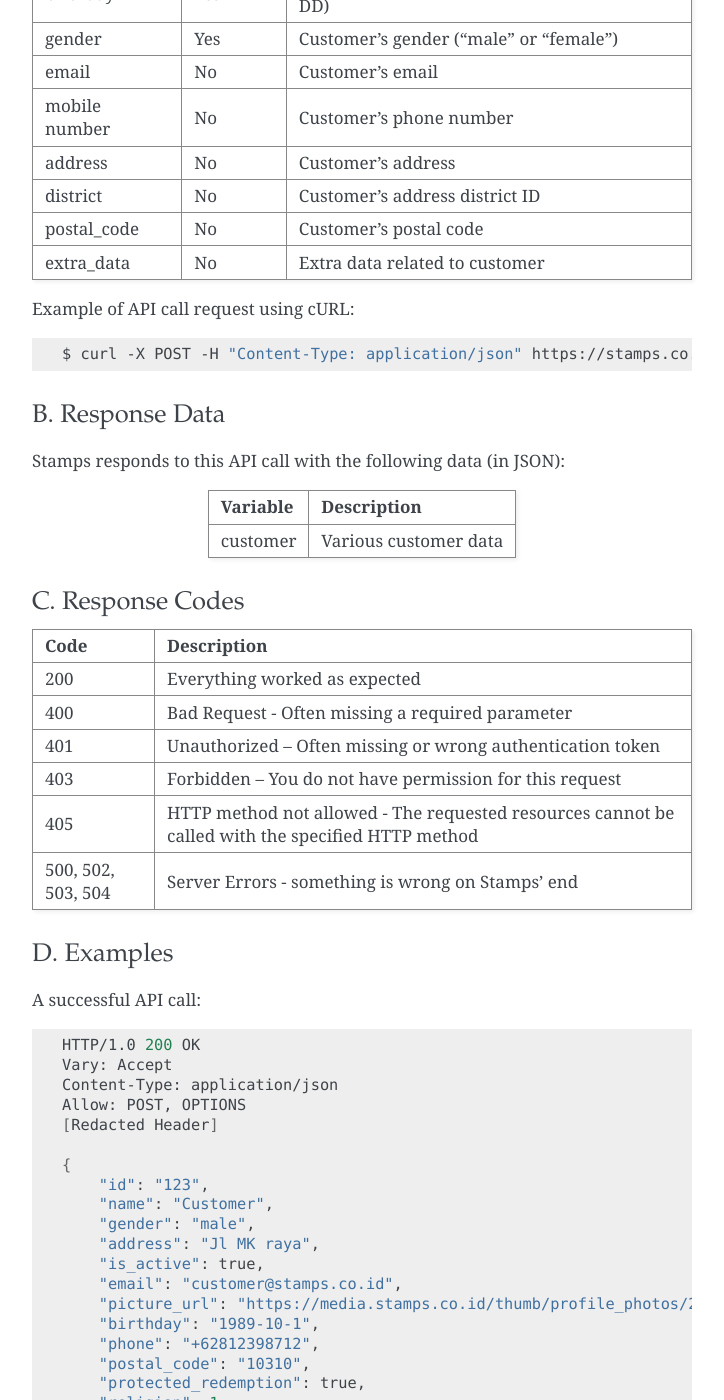
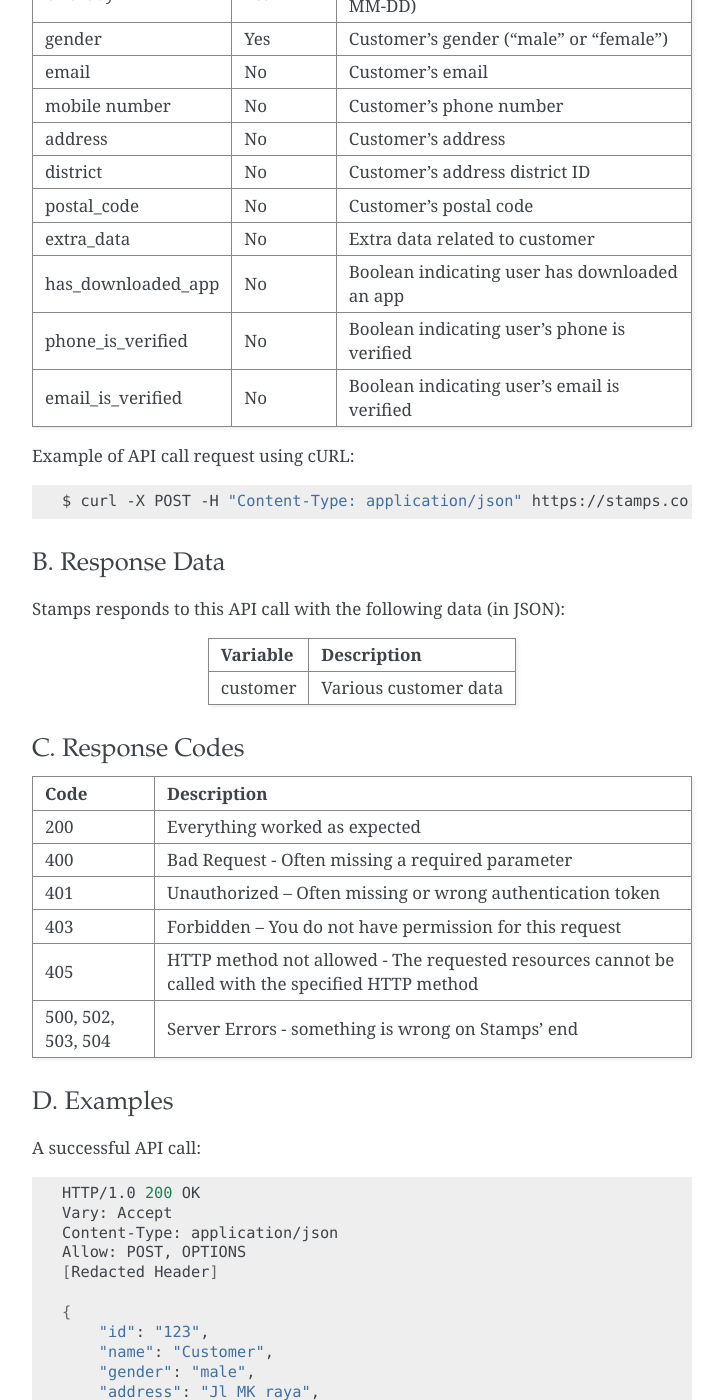
Before and after one commit to ui/stamps-api-docs, a Sphinx documentation site: the page built from source/customer_api.rst, in a window 1280 px wide and 1400 px high, scrolled down 7986 px. Shown: the whole window, without its empty margins (388-1112 px from the left). Built offline with Sphinx 7.4.7, drawn with Linux system fonts in a browser that asks for light colours.

Commit message:
update customer change profile api docs

```diff
--- a/source/customer_api.rst
+++ b/source/customer_api.rst
@@ -402,28 +402,31 @@ A. Request
 You can use this API to update your customer's profile through Point of Sales
 or other websites.
 
-============= =========== =========================
-Parameter     Required    Description
-============= =========== =========================
-user          Yes         Customer's integer primary key or Card number
-token         Yes         Authentication string
-merchant      Yes         Integer indicating merchant ID
-name          Yes         Customer's name
-birthday      Yes         Customer's birthday (with format YYYY-MM-DD)
-gender        Yes         Customer's gender ("male" or "female")
-email         No          Customer's email
-mobile number No          Customer's phone number
-address       No          Customer's address
-district      No          Customer's address district ID
-postal_code   No          Customer's postal code
-extra_data    No          Extra data related to customer
-============= =========== =========================
+==================== =========== =========================
+Parameter            Required    Description
+==================== =========== =========================
+user                 Yes         Customer's integer primary key or Card number
+token                Yes         Authentication string
+merchant             Yes         Integer indicating merchant ID
+name                 Yes         Customer's name
+birthday             Yes         Customer's birthday (with format YYYY-MM-DD)
+gender               Yes         Customer's gender ("male" or "female")
+email                No          Customer's email
+mobile number        No          Customer's phone number
+address              No          Customer's address
+district             No          Customer's address district ID
+postal_code          No          Customer's postal code
+extra_data           No          Extra data related to customer
+has_downloaded_app   No          Boolean indicating user has downloaded an app
+phone_is_verified    No          Boolean indicating user's phone is verified
+email_is_verified    No          Boolean indicating user's email is verified
+==================== =========== =========================
 
 Example of API call request using cURL:
 
 .. code-block :: bash
 
-    $ curl -X POST -H "Content-Type: application/json" https://stamps.co.id/api/v2/memberships/change-profile -i -d '{ "token": "secret", "user": 123, "name": "me", "email": "me@mail.com", "mobile_number": "+62215600010", "birthday": "1991-10-19", "gender": "female", "merchant": 14, "address": "221b Baker Street"}'
+    $ curl -X POST -H "Content-Type: application/json" https://stamps.co.id/api/v2/memberships/change-profile -i -d '{ "token": "secret", "user": 123, "name": "me", "email": "me@mail.com", "mobile_number": "+62215600010", "birthday": "1991-10-19", "gender": "female", "merchant": 14, "address": "221b Baker Street" "phone_is_verified": true}'
 
 
 B. Response Data
@@ -484,7 +487,7 @@ A successful API call:
         "protected_redemption": true,
         "religion": 1,
         "marital_status": 1,
-        "wedding_date": null
+        "wedding_date": null,
     }
 
 
```
